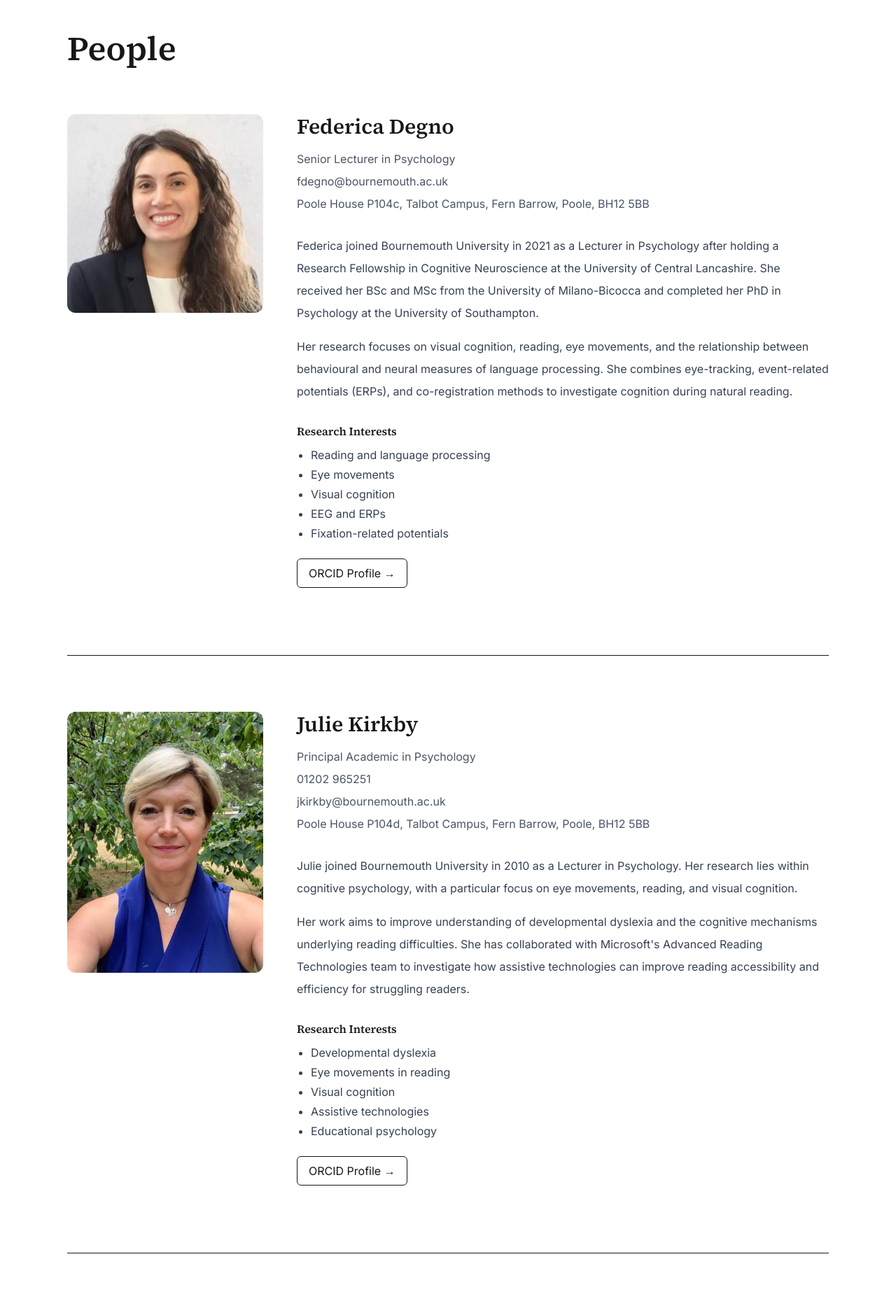
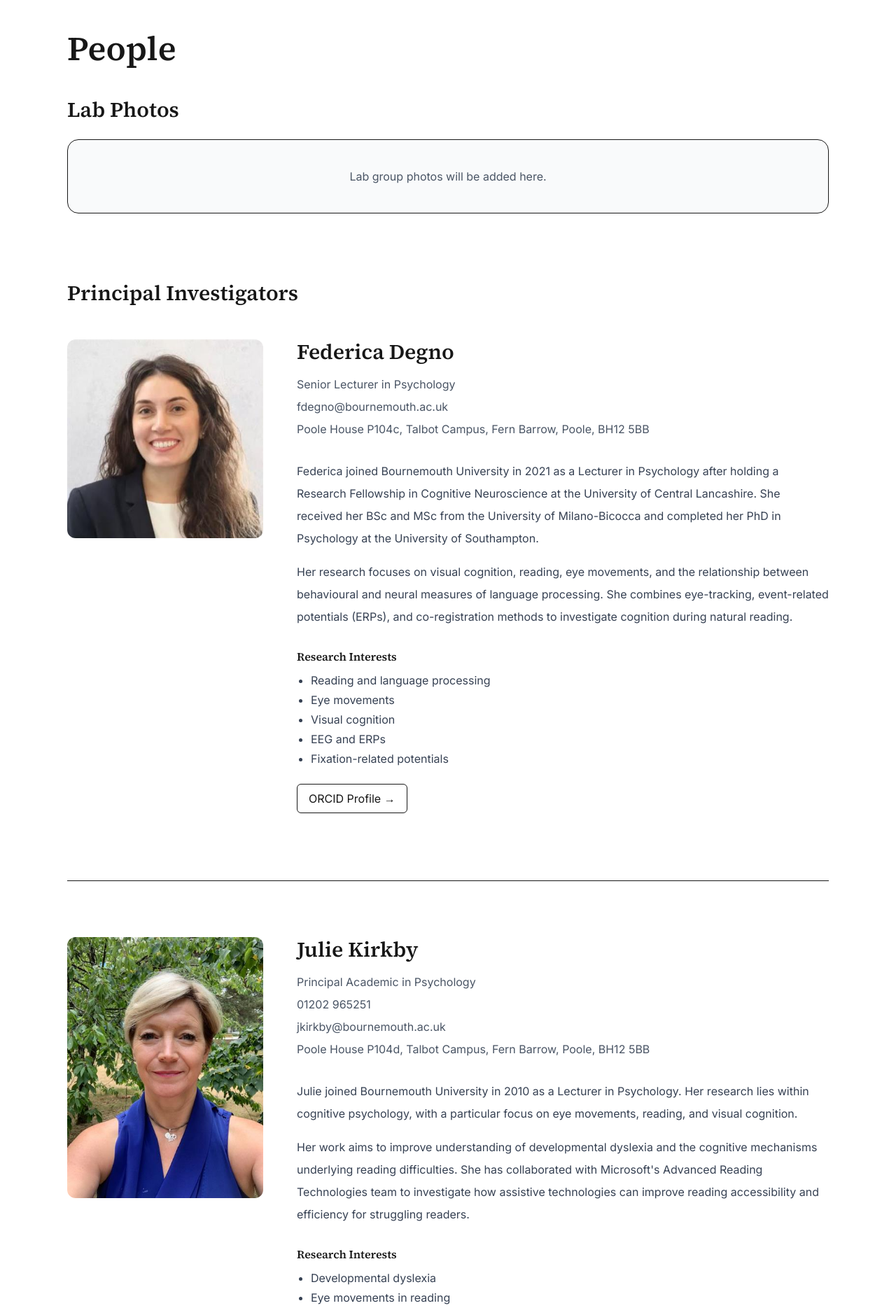
Before and after one commit to EBaCLab/EBaCLab, a Next.js app: page /people in a window 1280 px wide. Shown: the part 120-1989 px from the top of the page at 70% size. Built offline with nearby package versions, Linux system fonts and the light colour scheme.

Commit message:
Update page.tsx

```diff
--- a/app/people/page.tsx
+++ b/app/people/page.tsx
@@ -3,15 +3,29 @@ import Image from "next/image";
 export default function PeoplePage() {
   return (
     <main className="max-w-6xl mx-auto px-8 py-20">
-      <h1 className="text-5xl font-semibold mb-16">
-        People
-      </h1>
+      <h1 className="text-5xl font-semibold mb-10">People</h1>
+
+      {/* Lab photos placeholder */}
+      <section className="mb-24">
+        <h2 className="text-3xl font-semibold mb-6">Lab Photos</h2>
+
+        <div className="border rounded-2xl bg-gray-50 p-10 text-center">
+          <p className="text-gray-600">
+            Lab group photos will be added here.
+          </p>
+        </div>
+      </section>
 
       <div className="space-y-24">
+        {/* Principal Investigators */}
+        <section>
+          <h2 className="text-3xl font-semibold mb-12">
+            Principal Investigators
+          </h2>
 
+          <div className="space-y-24">
             {/* Federica */}
             <section className="grid md:grid-cols-[280px_1fr] gap-12">
-
               <div>
                 <Image
                   src="/federica.jpg"
@@ -23,13 +37,11 @@ export default function PeoplePage() {
               </div>
 
               <div>
-
-            <h2 className="text-3xl font-semibold">
+                <h3 className="text-3xl font-semibold">
                   Federica Degno
-            </h2>
+                </h3>
 
                 <div className="mt-4 space-y-2 text-gray-600">
-
                   <p>Senior Lecturer in Psychology</p>
 
                   <p>
@@ -42,10 +54,9 @@ export default function PeoplePage() {
                   </p>
 
                   <p>
-                Poole House P104c, Talbot Campus,
-                Fern Barrow, Poole, BH12 5BB
+                    Poole House P104c, Talbot Campus, Fern Barrow, Poole,
+                    BH12 5BB
                   </p>
-
                 </div>
 
                 <p className="mt-8 leading-8 text-gray-700">
@@ -58,19 +69,18 @@ export default function PeoplePage() {
                 </p>
 
                 <p className="mt-4 leading-8 text-gray-700">
-              Her research focuses on visual cognition, reading,
-              eye movements, and the relationship between behavioural
-              and neural measures of language processing. She combines
+                  Her research focuses on visual cognition, reading, eye
+                  movements, and the relationship between behavioural and
+                  neural measures of language processing. She combines
                   eye-tracking, event-related potentials (ERPs), and
                   co-registration methods to investigate cognition during
                   natural reading.
                 </p>
 
                 <div className="mt-8">
-
-              <h3 className="font-semibold mb-3">
+                  <h4 className="font-semibold mb-3">
                     Research Interests
-              </h3>
+                  </h4>
 
                   <ul className="list-disc ml-5 text-gray-700 space-y-1">
                     <li>Reading and language processing</li>
@@ -88,15 +98,12 @@ export default function PeoplePage() {
                   >
                     ORCID Profile →
                   </a>
-
                 </div>
-
               </div>
             </section>
 
             {/* Julie */}
             <section className="grid md:grid-cols-[280px_1fr] gap-12 border-t pt-20">
-
               <div>
                 <Image
                   src="/julie.jpg"
@@ -108,13 +115,11 @@ export default function PeoplePage() {
               </div>
 
               <div>
-
-            <h2 className="text-3xl font-semibold">
+                <h3 className="text-3xl font-semibold">
                   Julie Kirkby
-            </h2>
+                </h3>
 
                 <div className="mt-4 space-y-2 text-gray-600">
-
                   <p>Principal Academic in Psychology</p>
 
                   <p>01202 965251</p>
@@ -129,10 +134,9 @@ export default function PeoplePage() {
                   </p>
 
                   <p>
-                Poole House P104d, Talbot Campus,
-                Fern Barrow, Poole, BH12 5BB
+                    Poole House P104d, Talbot Campus, Fern Barrow, Poole,
+                    BH12 5BB
                   </p>
-
                 </div>
 
                 <p className="mt-8 leading-8 text-gray-700">
@@ -145,17 +149,16 @@ export default function PeoplePage() {
                 <p className="mt-4 leading-8 text-gray-700">
                   Her work aims to improve understanding of developmental
                   dyslexia and the cognitive mechanisms underlying reading
-              difficulties. She has collaborated with Microsoft's
-              Advanced Reading Technologies team to investigate how
-              assistive technologies can improve reading accessibility
-              and efficiency for struggling readers.
+                  difficulties. She has collaborated with Microsoft's Advanced
+                  Reading Technologies team to investigate how assistive
+                  technologies can improve reading accessibility and efficiency
+                  for struggling readers.
                 </p>
 
                 <div className="mt-8">
-
-              <h3 className="font-semibold mb-3">
+                  <h4 className="font-semibold mb-3">
                     Research Interests
-              </h3>
+                  </h4>
 
                   <ul className="list-disc ml-5 text-gray-700 space-y-1">
                     <li>Developmental dyslexia</li>
@@ -173,15 +176,12 @@ export default function PeoplePage() {
                   >
                     ORCID Profile →
                   </a>
-
                 </div>
-
               </div>
             </section>
 
             {/* Otto */}
             <section className="grid md:grid-cols-[280px_1fr] gap-12 border-t pt-20">
-
               <div>
                 <Image
                   src="/otto.jpg"
@@ -193,13 +193,11 @@ export default function PeoplePage() {
               </div>
 
               <div>
-
-            <h2 className="text-3xl font-semibold">
+                <h3 className="text-3xl font-semibold">
                   Otto Loberg
-            </h2>
+                </h3>
 
                 <div className="mt-4 space-y-2 text-gray-600">
-
                   <p>Senior Lecturer in Psychology</p>
 
                   <p>
@@ -212,29 +210,27 @@ export default function PeoplePage() {
                   </p>
 
                   <p>
-                Poole House P104b, Talbot Campus,
-                Fern Barrow, Poole, BH12 5BB
+                    Poole House P104b, Talbot Campus, Fern Barrow, Poole,
+                    BH12 5BB
                   </p>
-
                 </div>
 
                 <p className="mt-8 leading-8 text-gray-700">
-              Otto's research focuses on reading development,
-              eye movements, and fixation-related brain activity
-              during natural reading.
+                  Otto's research focuses on reading development, eye
+                  movements, and fixation-related brain activity during natural
+                  reading.
                 </p>
 
                 <p className="mt-4 leading-8 text-gray-700">
-              His work combines behavioural and neurophysiological
-              methods to understand the cognitive mechanisms involved
-              in reading and language processing.
+                  His work combines behavioural and neurophysiological methods
+                  to understand the cognitive mechanisms involved in reading and
+                  language processing.
                 </p>
 
                 <div className="mt-8">
-
-              <h3 className="font-semibold mb-3">
+                  <h4 className="font-semibold mb-3">
                     Research Interests
-              </h3>
+                  </h4>
 
                   <ul className="list-disc ml-5 text-gray-700 space-y-1">
                     <li>Reading development</li>
@@ -252,12 +248,65 @@ export default function PeoplePage() {
                   >
                     ORCID Profile →
                   </a>
-
                 </div>
-
+              </div>
+            </section>
           </div>
         </section>
 
+        {/* Postgraduate Students */}
+        <section className="border-t pt-20">
+          <h2 className="text-3xl font-semibold mb-6">
+            Postgraduate Students
+          </h2>
+
+          <p className="text-gray-600">
+            Information coming soon.
+          </p>
+        </section>
+
+        {/* Research Placement Students */}
+        <section className="border-t pt-20">
+          <h2 className="text-3xl font-semibold mb-6">
+            Research Placement Students
+          </h2>
+
+          <p className="text-gray-600">
+            Information coming soon.
+          </p>
+        </section>
+
+        {/* Alumni */}
+        <section className="border-t pt-20">
+          <h2 className="text-3xl font-semibold mb-6">
+            Alumni
+          </h2>
+
+          <p className="text-gray-600">
+            Information coming soon.
+          </p>
+        </section>
+
+        {/* Collaborators */}
+        <section className="border-t pt-20">
+          <h2 className="text-3xl font-semibold mb-6">
+            Collaborators
+          </h2>
+
+          <p className="text-gray-600 max-w-3xl leading-8 mb-10">
+            The EBaC Lab collaborates with researchers and institutions across
+            an international network. A collaboration map will be added here to
+            visualise countries represented in the lab's publication network.
+          </p>
+
+          <div className="border rounded-2xl bg-gray-50 p-10">
+            <div className="aspect-[2/1] rounded-xl bg-white border flex items-center justify-center">
+              <p className="text-gray-500">
+                Collaboration map coming soon.
+              </p>
+            </div>
+          </div>
+        </section>
       </div>
     </main>
   );
```
Lines whose indentation alone changed are shown as unchanged.
